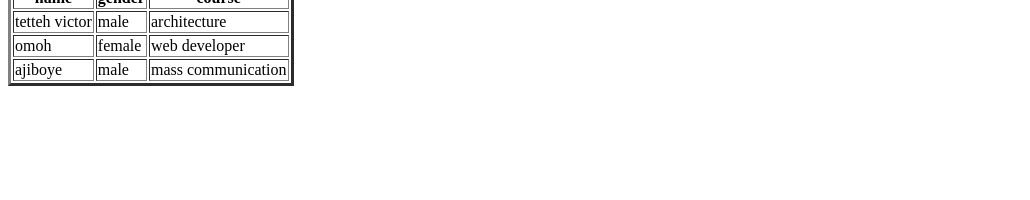
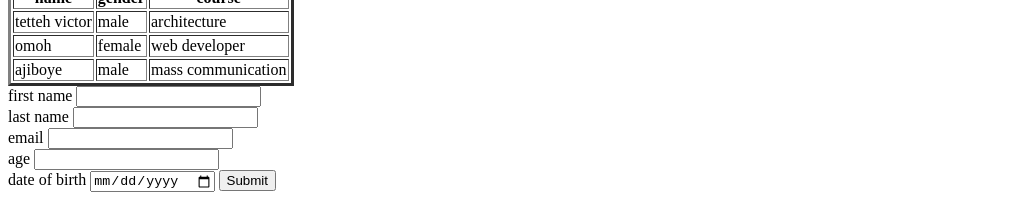
Before and after one commit to tettehvictor/classwork, a plain HTML site: page index.html in a window 1280 px wide. Shown: the part 639-839 px from the top of the page, without its empty margins (0-1030 px from the left). Before the commit the page ends 800 px from the top, so only its background shows below. Drawn offline with Linux system fonts and the light colour scheme.

Commit message:
html form added

```diff
--- a/index.html
+++ b/index.html
@@ -46,6 +46,29 @@
             <td>mass communication</td>
         </tr>
     </table>
+    <form action="">
+        <label for="">first name</label>
+        <input type="text">
+        <br>
+
+
+        <label for="">last name</label>
+        <input type="text">
+        <br>
+
+        <label for="">email</label>
+        <input type="email">
+        <br>
+
+        <label for="">age</label>
+        <input type="number">
+        <br>
+
+        <label for="">date of birth</label>
+        <input type="date">
+        <input type="submit">
+        <br>
+    </form>
 
 
 </body>
```
